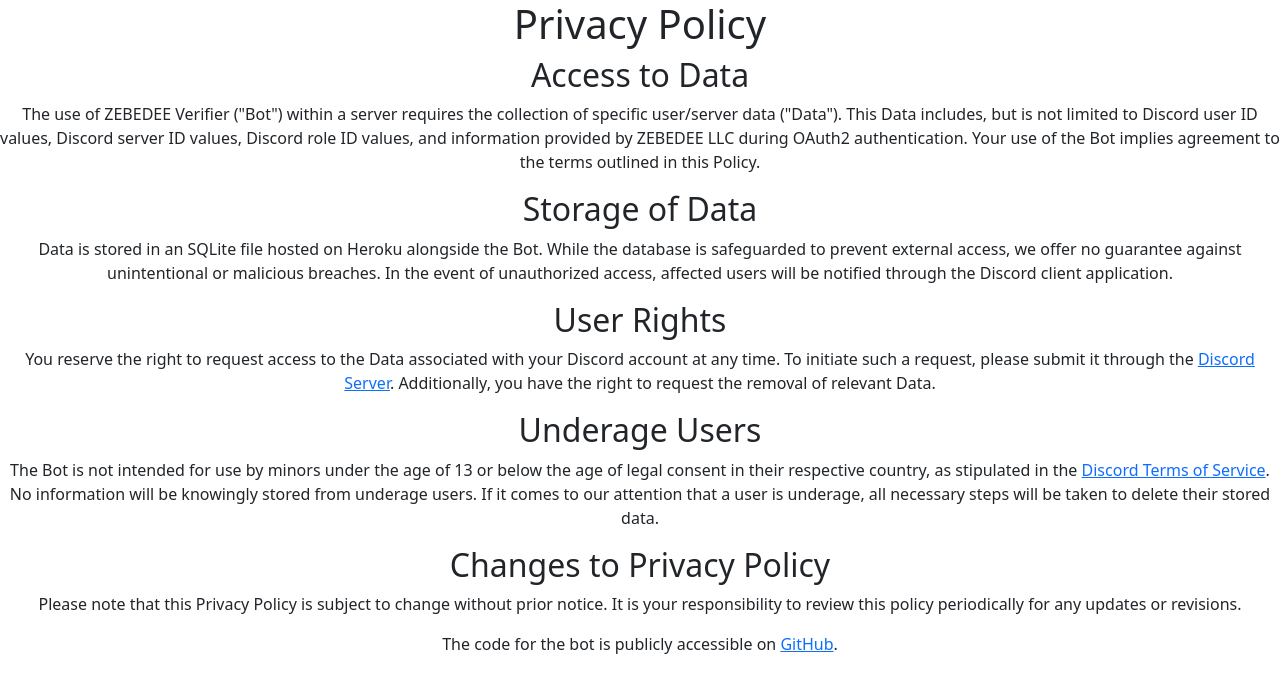
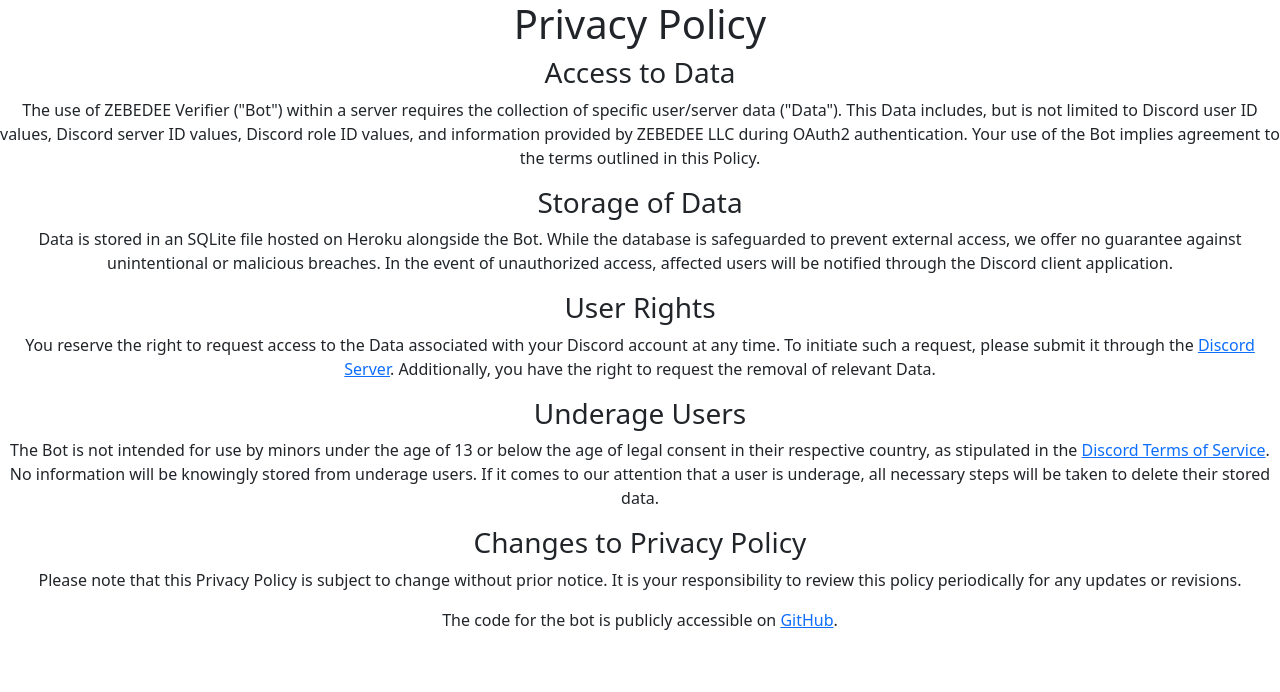
Before and after one commit to JoseMoranUrena523/zebedee-verifier, a website: page privacy-policy.html in a window 1280 px wide. Drawn offline with nearby package versions, Linux system fonts and the light colour scheme.

Commit message:
Update privacy-policy.html

```diff
--- a/privacy-policy.html
+++ b/privacy-policy.html
@@ -14,23 +14,23 @@
     </header>
     <main>
       <section>
-        <h2 id="access-to-data">Access to Data</h2>
+        <h3 id="access-to-data">Access to Data</h3>
         <p>The use of ZEBEDEE Verifier ("Bot") within a server requires the collection of specific user/server data ("Data"). This Data includes, but is not limited to Discord user ID values, Discord server ID values, Discord role ID values, and information provided by ZEBEDEE LLC during OAuth2 authentication. Your use of the Bot implies agreement to the terms outlined in this Policy.</p>
       </section>
       <section>
-        <h2 id="storage-of-data">Storage of Data</h2>
+        <h3 id="storage-of-data">Storage of Data</h3>
         <p>Data is stored in an SQLite file hosted on Heroku alongside the Bot. While the database is safeguarded to prevent external access, we offer no guarantee against unintentional or malicious breaches. In the event of unauthorized access, affected users will be notified through the Discord client application.</p>
       </section>
       <section>
-        <h2 id="user-rights">User Rights</h2>
+        <h3 id="user-rights">User Rights</h3>
         <p>You reserve the right to request access to the Data associated with your Discord account at any time. To initiate such a request, please submit it through the <a href="https://discord.gg/ygfQKuRfXY" target="_blank">Discord Server</a>. Additionally, you have the right to request the removal of relevant Data.</p>
       </section>
       <section>
-        <h2 id="underage-users">Underage Users</h2>
+        <h3 id="underage-users">Underage Users</h3>
         <p>The Bot is not intended for use by minors under the age of 13 or below the age of legal consent in their respective country, as stipulated in the <a href="https://discord.com/terms" target="_blank">Discord Terms of Service</a>. No information will be knowingly stored from underage users. If it comes to our attention that a user is underage, all necessary steps will be taken to delete their stored data.</p>
       </section>
       <section>
-        <h2 id="changes-to-privacy-policy">Changes to Privacy Policy</h2>
+        <h3 id="changes-to-privacy-policy">Changes to Privacy Policy</h3>
         <p>Please note that this Privacy Policy is subject to change without prior notice. It is your responsibility to review this policy periodically for any updates or revisions.</p>
       </section>
     </main>
```
